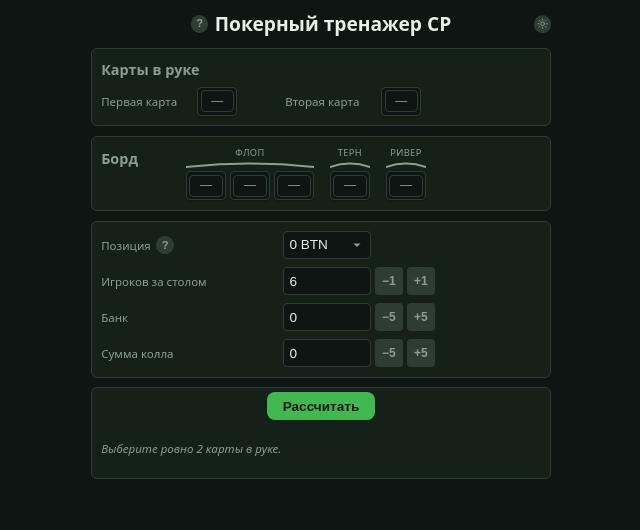
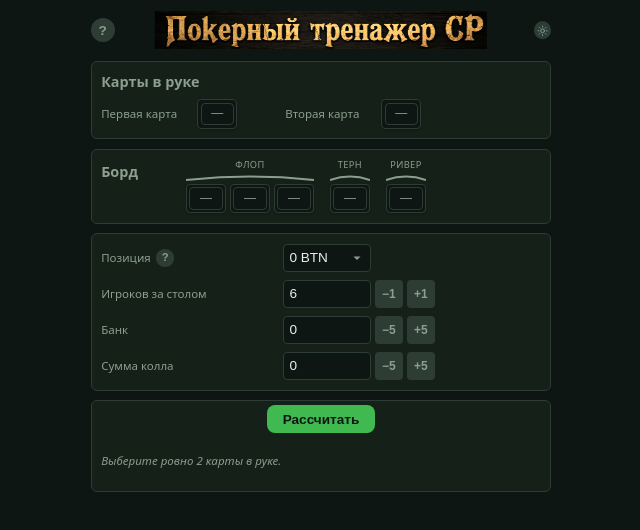
Before and after one commit to surge7/poker-assistant, a website built with Vite: page apps/app/index.html in a window 1280 px wide. Shown: the whole page, without its empty margins (319-959 px from the left). Built offline with nearby package versions, Linux system fonts and the light colour scheme.

Commit message:
chore: snapshot pre-redesign state (logo + header layout)

```diff
--- a/apps/app/src/app.ts
+++ b/apps/app/src/app.ts
@@ -313,9 +313,9 @@ export function initApp(): void {
 
   app.innerHTML = `
     <header class="header">
+      <button type="button" class="title-help-trigger" aria-label="Инструкция">?</button>
       <div class="header-title-row">
-        <button type="button" class="title-help-trigger" aria-label="Инструкция">?</button>
-        <h1>Покерный тренажер СР</h1>
+        <h1 class="header-logo-wrap"><img src="./logo-pirate.png" alt="Покерный тренажер СР" class="header-logo"></h1>
         <div class="title-help-popover" id="title-help-popover" role="tooltip" hidden>
           <p>Тренажёр Texas Hold'em. Укажите карты в руке и на борде, позицию, банк и сумму колла, затем нажмите «Рассчитать» — совет и вероятности появятся ниже.</p>
         </div>
--- a/apps/app/src/style.css
+++ b/apps/app/src/style.css
@@ -61,6 +61,7 @@ body {
   display: flex;
   align-items: center;
   justify-content: center;
+  min-height: 2.6rem;
 }
 
 .header-title-row {
@@ -110,20 +111,37 @@ body {
   display: none;
 }
 
-.header-title-row h1 {
+.header-title-row h1.header-logo-wrap {
   margin: 0;
-  font-size: 1.2rem;
-  font-weight: 600;
+  line-height: 0;
+  background: var(--bg);
+  display: inline-block;
+}
+
+.header-logo {
+  height: 2.4rem;
+  width: auto;
+  display: block;
+  vertical-align: middle;
+  transform: scaleX(2);
+  transform-origin: center;
+  filter: saturate(1.15) sepia(0.25) hue-rotate(-5deg);
 }
 
 .title-help-trigger {
+  position: absolute;
+  left: 0;
+  top: 50%;
+  transform: translateY(-50%);
   display: inline-flex;
   align-items: center;
   justify-content: center;
-  width: 1.1rem;
-  height: 1.1rem;
+  width: 1.5rem;
+  height: 1.5rem;
+  min-width: 1.5rem;
+  min-height: 1.5rem;
   padding: 0;
-  font-size: 0.7rem;
+  font-size: 0.85rem;
   font-weight: 600;
   line-height: 1;
   color: var(--muted);
@@ -131,6 +149,7 @@ body {
   border: none;
   border-radius: 50%;
   cursor: pointer;
+  z-index: 2;
 }
 
 .title-help-trigger:hover {
```
Also changed, not shown: apps/app/public/logo-pirate.png (added).
